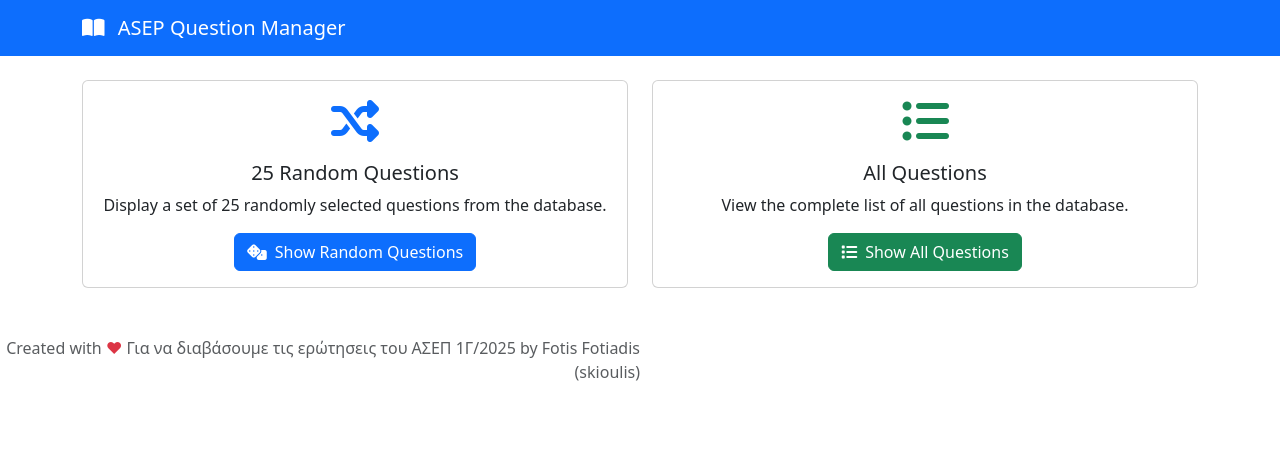
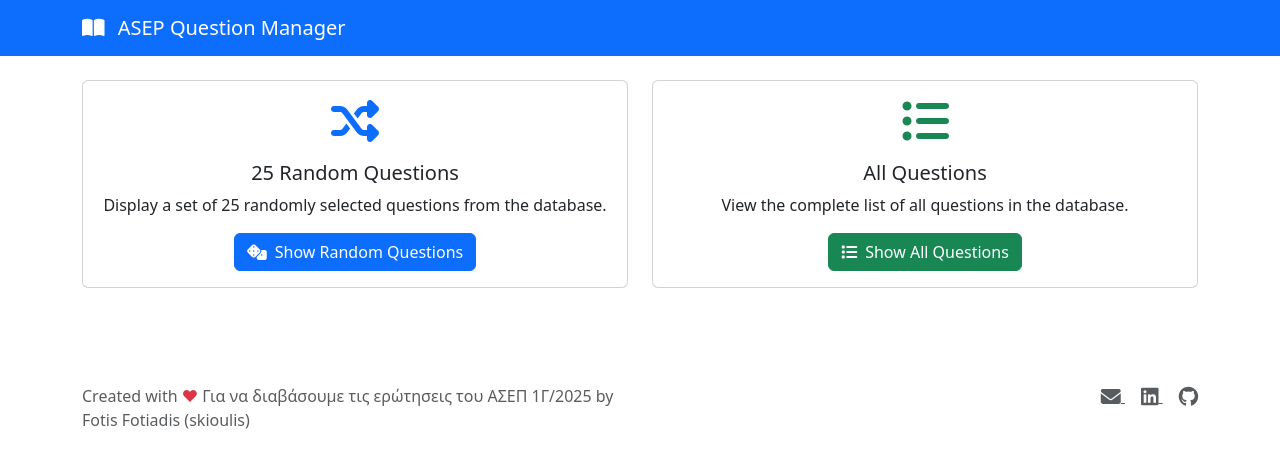
Before and after one commit to Skioulis/Asep-G-2025, a website: page index.html in a window 1280 px wide. Drawn offline with nearby package versions, Linux system fonts and the light colour scheme.

Commit message:
Update footer with social media links and restructure layout

```diff
--- a/index.html
+++ b/index.html
@@ -97,9 +97,24 @@
         </div>
     </div>
 
-    <div class="col-md-6 text-md-end">
-        <p class="text-muted">Created with <span class="text-danger">❤</span> Για να διαβάσουμε τις ερώτησεις του ΑΣΕΠ 1Γ/2025 by Fotis Fotiadis (skioulis)</p>
-    </div>
+    <footer class="container mt-5 mb-3">
+        <div class="row">
+            <div class="col-md-6">
+                <p class="text-muted">Created with <span class="text-danger">❤</span> Για να διαβάσουμε τις ερώτησεις του ΑΣΕΠ 1Γ/2025 by Fotis Fotiadis (skioulis)</p>
+            </div>
+            <div class="col-md-6 text-md-end">
+                <a href="mailto:fotis.fotiadis.85@gmail.com" class="text-muted me-3" title="Email">
+                    <i class="fas fa-envelope fa-lg"></i>
+                </a>
+                <a href="https://www.linkedin.com/in/fotis-fotiadis/" class="text-muted me-3" title="LinkedIn" target="_blank">
+                    <i class="fab fa-linkedin fa-lg"></i>
+                </a>
+                <a href="https://github.com/Skioulis" class="text-muted" title="GitHub" target="_blank">
+                    <i class="fab fa-github fa-lg"></i>
+                </a>
+            </div>
+        </div>
+    </footer>
     <!-- Bootstrap JS Bundle with Popper -->
     <script src="https://cdn.jsdelivr.net/npm/bootstrap@5.3.0/dist/js/bootstrap.bundle.min.js"></script>
     <!-- Questions Data -->
```
